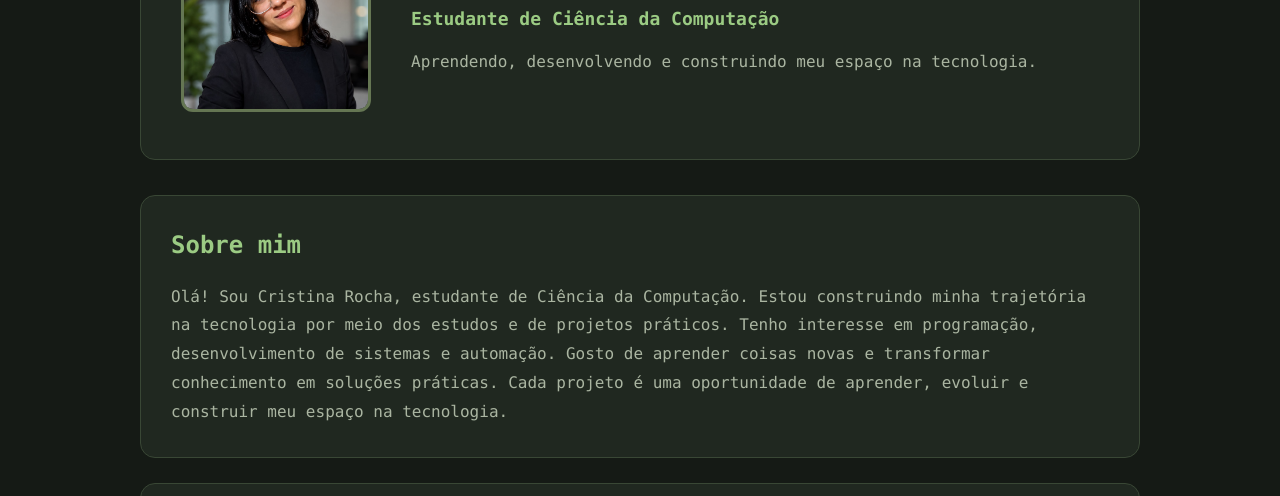
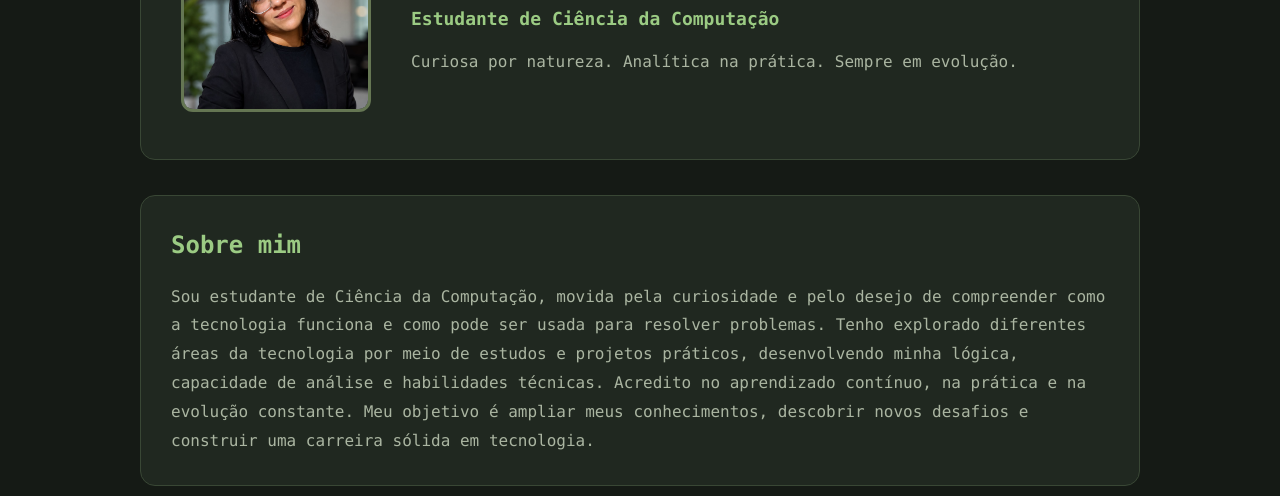
Before and after one commit to crisrocha24/cartao-digital, a plain HTML site: page index.html in a window 1280 px wide. Shown: the part 256-752 px from the top of the page. Drawn offline with Linux system fonts and the light colour scheme.

Commit message:
Atualiza apresentação do portfólio

```diff
--- a/index.html
+++ b/index.html
@@ -1,4 +1,3 @@
-
 <!DOCTYPE html>
 <html lang="pt-BR">
 
@@ -24,8 +23,7 @@
         <section class="apresentacao">
 
             <div class="foto">
-                <img src="assets/foto-perfil.jpeg"
-                     alt="Foto de Cristina Rocha">
+                <img src="assets/foto-perfil.jpeg" alt="Foto de Cristina Rocha">
             </div>
 
             <div class="conteudo">
@@ -35,7 +33,7 @@
                 <h2>Estudante de Ciência da Computação</h2>
 
                 <p class="descricao">
-                    Aprendendo, desenvolvendo e construindo meu espaço na tecnologia.
+                   Curiosa por natureza. Analítica na prática. Sempre em evolução.
                 </p>
 
             </div>
@@ -49,16 +47,14 @@
             <h2>Sobre mim</h2>
 
             <p>
-                Olá! Sou Cristina Rocha, estudante de Ciência da Computação.
-                Estou construindo minha trajetória na tecnologia por meio
-                dos estudos e de projetos práticos.
+                Sou estudante de Ciência da Computação, movida pela curiosidade e pelo desejo de compreender como a
+                tecnologia funciona e como pode ser usada para resolver problemas.
 
-                Tenho interesse em programação, desenvolvimento de sistemas
-                e automação. Gosto de aprender coisas novas e transformar
-                conhecimento em soluções práticas.
+                Tenho explorado diferentes áreas da tecnologia por meio de estudos e projetos práticos, desenvolvendo
+                minha lógica, capacidade de análise e habilidades técnicas.
 
-                Cada projeto é uma oportunidade de aprender, evoluir e
-                construir meu espaço na tecnologia.
+                Acredito no aprendizado contínuo, na prática e na evolução constante. Meu objetivo é ampliar meus
+                conhecimentos, descobrir novos desafios e construir uma carreira sólida em tecnologia.
             </p>
 
         </section>
@@ -96,8 +92,7 @@
                     em um arquivo CSV.
                 </p>
 
-                <a href="https://github.com/crisrocha24/-monitor-rede-python"
-                   target="_blank">
+                <a href="https://github.com/crisrocha24/-monitor-rede-python" target="_blank">
                     Ver projeto no GitHub
                 </a>
 
@@ -118,13 +113,11 @@
 
             <div class="links">
 
-                <a href="assets/curriculo-cristina-rocha.pdf"
-                   target="_blank">
+                <a href="assets/curriculo-cristina-rocha.pdf" target="_blank">
                     Visualizar currículo
                 </a>
 
-                <a href="assets/curriculo-cristina-rocha.pdf"
-                   download>
+                <a href="assets/curriculo-cristina-rocha.pdf" download>
                     Baixar currículo
                 </a>
 
@@ -145,13 +138,11 @@
 
             <div class="links">
 
-                <a href="https://github.com/crisrocha24"
-                   target="_blank">
+                <a href="https://github.com/crisrocha24" target="_blank">
                     GitHub
                 </a>
 
-                <a href="https://www.linkedin.com/in/cristinarocha-dev"
-                   target="_blank">
+                <a href="https://www.linkedin.com/in/cristinarocha-dev" target="_blank">
                     LinkedIn
                 </a>
 
@@ -159,8 +150,7 @@
                     E-mail
                 </a>
 
-                <a href="https://wa.me/5585999203459"
-                   target="_blank">
+                <a href="https://wa.me/5585999203459" target="_blank">
                     WhatsApp
                 </a>
 
```
